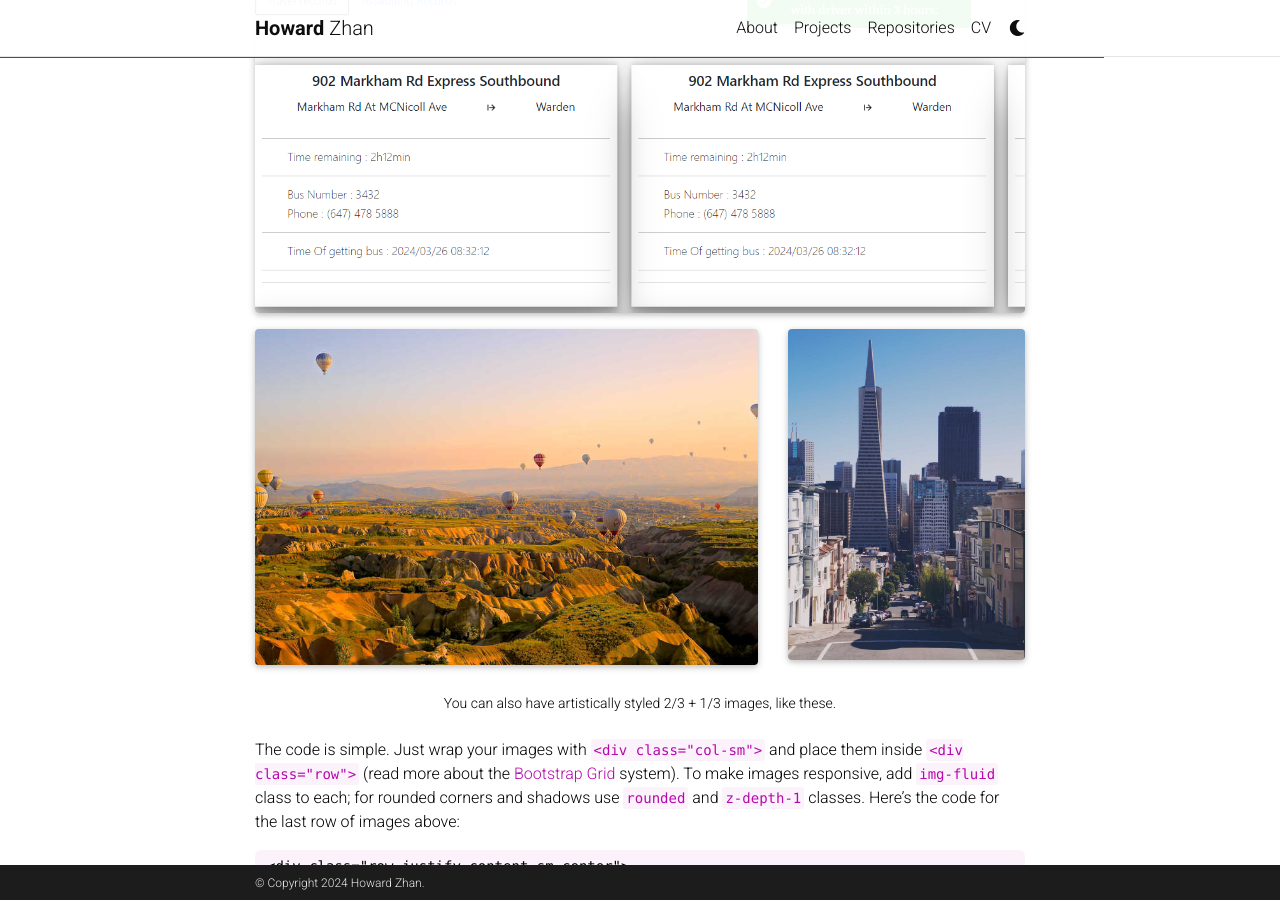
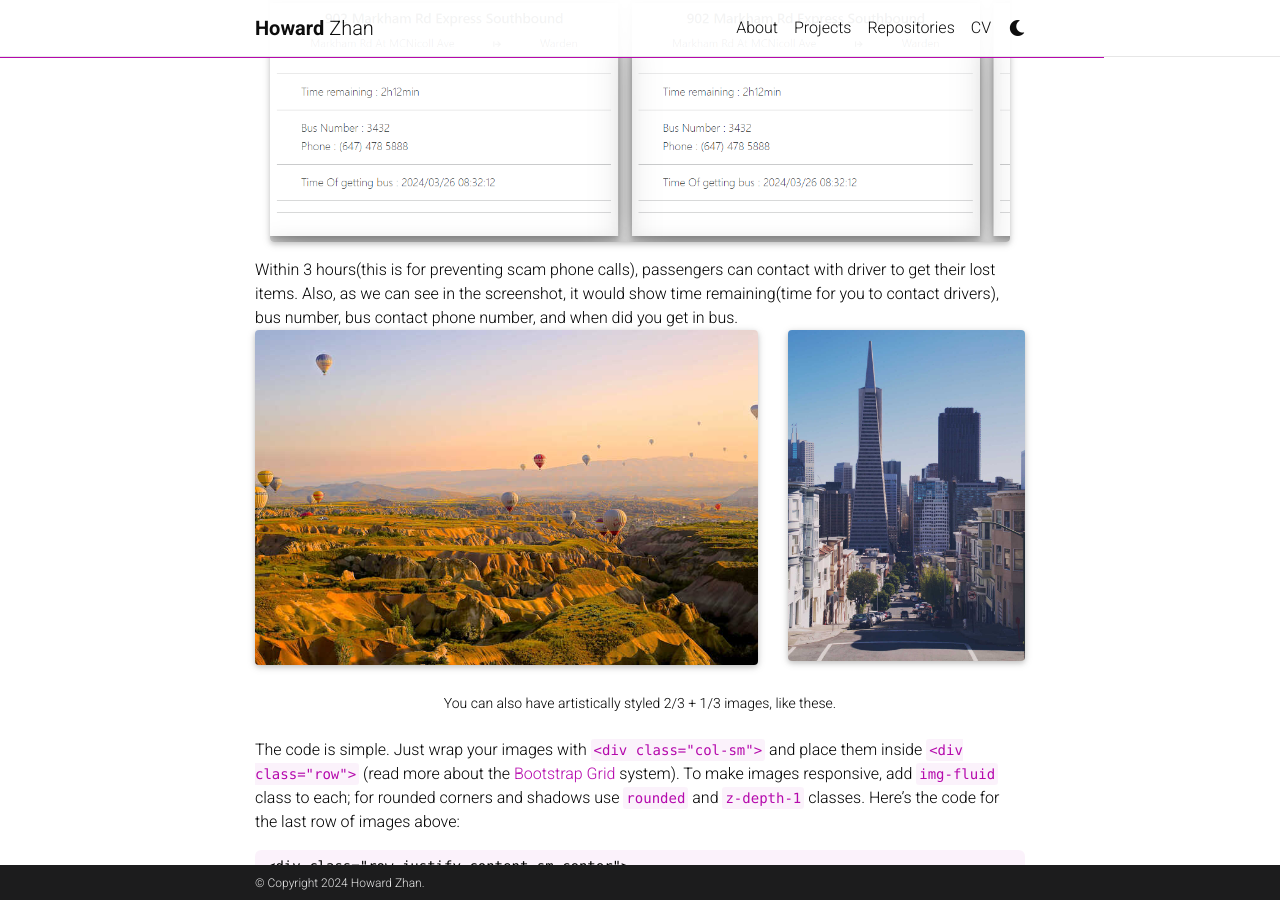
Before and after one commit to huayezhan/resume, a Jekyll site: the page built from _projects/1_project.md, in a window 1280 px wide and 900 px high, scrolled down 1346 px. Built offline with Jekyll 4.4.1, drawn with Linux system fonts in a browser that asks for light colours; comment, search, counter and statistics services are not loaded; a style sheet for code colours, icons or effects is not loaded.

Commit message:
added project-ttc

```diff
--- a/_projects/1_project.md
+++ b/_projects/1_project.md
@@ -16,21 +16,23 @@
     ---
 
 
-<div class="row">
+<div class="row1">
     <div class="col-sm mt-3 mt-md-0">
         {% include figure.html path="assets/img/ttchomepage.png" title="example image" class="img-fluid rounded z-depth-1" %}
     </div>
 </div>
-<div class="caption">
+<div class="caption1">
     This screenshot is TTC passenger lost and found system, which has several functions, such as user information and fourm. In terms of user information, passengers tap the presto and the bus will be recorded, including bus number, bus contact phone number etc.
 </div>
 
-<div class="row">
+<div class="row2">
     <div class="col-sm mt-3 mt-md-0">
         {% include figure.html path="assets/img/travel_record.png" title="example image" class="img-fluid rounded z-depth-1" %}
     </div>
 </div>
-
+<div class="caption2">
+    Within 3 hours(this is for preventing scam phone calls), passengers can contact with driver to get their lost items. Also, as we can see in the screenshot, it would show time remaining(time for you to contact drivers), bus number, bus contact phone number, and when did you get in bus.
+</div>
 
 <div class="row justify-content-sm-center">
     <div class="col-sm-8 mt-3 mt-md-0">
```
